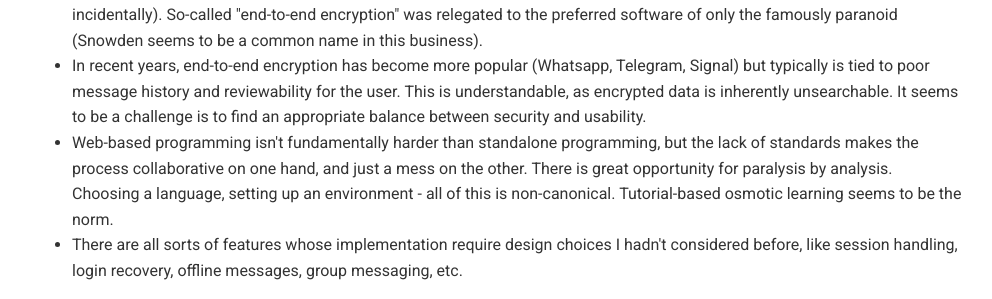
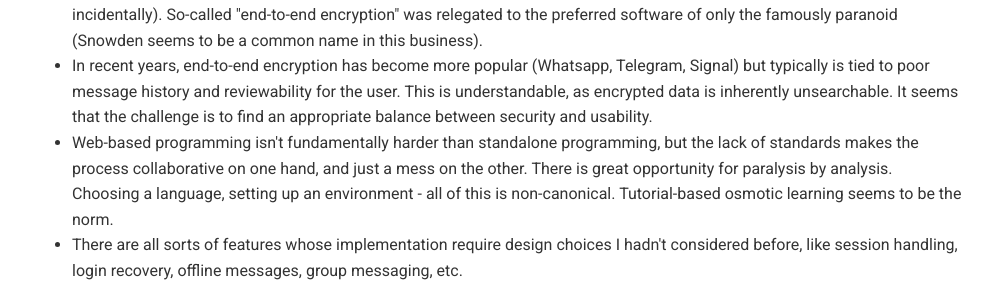
Before and after one commit to chatscrypt/chatscrypt.github.io, a Jekyll site: the page built from _posts/2019-12-24-on-chatscrypt.html, in a window 1280 px wide. Shown: the part 647-946 px from the top of the page, without its empty margins (143-1135 px from the left). Built offline with Jekyll 4.4.1, drawn with Linux system fonts in a browser that asks for light colours; comment, search, counter and statistics services are not loaded.

Commit message:
Update 2019-12-24-on-chatscrypt.html

```diff
--- a/_posts/2019-12-24-on-chatscrypt.html
+++ b/_posts/2019-12-24-on-chatscrypt.html
@@ -15,7 +15,7 @@ The first inclinations to begin the <a href="https://chatscrypt.herokuapp.com/">
 
 <li> I realized that for this program to be useful for communication in which one endpoint isn't me, I would need to ensure that I could not read the messages in my database - messages between my friend and his wife, for instance. I looked for a standard protocol to shade messages from the mediating software developers, but to my surprise, there was no such protocol. In principle, any Google engineer can read my messages and emails (and presumably the messages of their gmail-using friends, incidentally). So-called "end-to-end encryption" was relegated to the preferred software of only the famously paranoid (Snowden seems to be a common name in this business).
 
-<li> In recent years, end-to-end encryption has become more popular (Whatsapp, Telegram, Signal) but typically is tied to poor message history and reviewability for the user. This is understandable, as encrypted data is inherently unsearchable. It seems to be a challenge is to find an appropriate balance between security and usability.
+<li> In recent years, end-to-end encryption has become more popular (Whatsapp, Telegram, Signal) but typically is tied to poor message history and reviewability for the user. This is understandable, as encrypted data is inherently unsearchable. It seems that the challenge is to find an appropriate balance between security and usability.
 
 
 <li> Web-based programming isn't fundamentally harder than standalone programming, but the lack of standards makes the process collaborative on one hand, and just a mess on the other. There is great opportunity for paralysis by analysis. Choosing a language, setting up an environment - all of this is non-canonical. Tutorial-based osmotic learning seems to be the norm.
```
